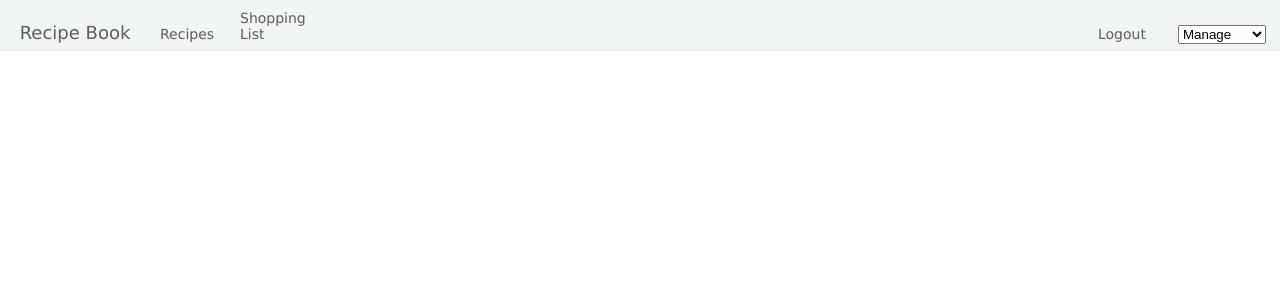
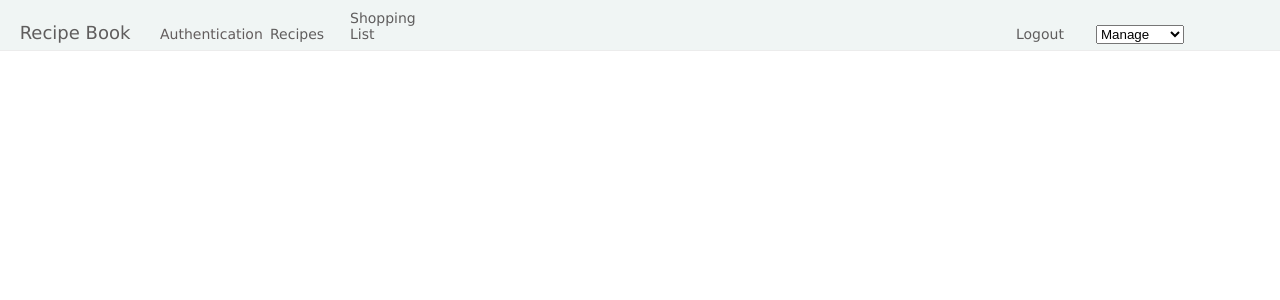
Before and after one commit to tunedinout/react-recipe-app, a React app: page / in a window 1280 px wide. Shown: the top 300 px of the page. Built offline with nearby package versions, Linux system fonts and the light colour scheme.

Commit message:
add all buttons on header bar

```diff
--- a/src/components/Header.js
+++ b/src/components/Header.js
@@ -3,6 +3,46 @@ import './header.css'
 
 
 class Header extends React.Component{
+    constructor(){
+        super();
+        this.onAuthClick = this.onAuthClick.bind(this);
+        this.onRecpClick = this.onRecpClick.bind(this);
+        this.onShopClick = this.onShopClick.bind(this);
+        this.onLogoutClick = this.onLogoutClick.bind(this);
+        this.state = {
+            authBgColor : "none",
+            recpBgColor : "none",
+            shopBgColor : "none"
+
+        }
+    }
+    onAuthClick(event){
+
+        this.setState({ authBgColor: "rgb(212, 217, 213)",
+                        shopBgColor: "none",
+                        recpBgColor: "none"
+                    })
+        console.log(event);
+    }
+    onRecpClick(event){
+
+        this.setState({
+            recpBgColor: "rgb(212, 217, 213)",
+            shopBgColor: "none",
+            authBgColor: "none"})
+        console.log(event);
+
+    }
+    onShopClick(event){
+        this.setState({
+            shopBgColor: "rgb(212, 217, 213)",
+            recpBgColor: "none",
+            authBgColor: "none"})
+        console.log(event);
+    }
+    onLogoutClick(event){
+
+    }
     render(){
         return (
 
@@ -15,21 +55,29 @@ class Header extends React.Component{
 
             </div>
 
-            <div className="recipes">
+            <div className="auth" onClick={this.onAuthClick} style={{backgroundColor:this.state.authBgColor}}>
+                    <div className="auth-txt">
+                        Authentication
+                    </div>
+
+            </div>
+
+            {/* hide if not authenticated */}
+            <div className="recipes" onClick={this.onRecpClick} style={{backgroundColor:this.state.recpBgColor}}>
                 <div className="recipes-txt">
                     Recipes
                 </div>
 
             </div>
 
-            <div className="shopping-list">
+            <div className="shopping-list" onClick={this.onShopClick} style={{backgroundColor:this.state.shopBgColor}}>
                 <div className="shopping-list-txt">
                     Shopping List
                 </div>
 
 
             </div>
-            <div className="logout">
+            <div className="logout" onClick={this.onLogoutClick}>
                 <div className="logout-txt">
                     Logout
                 </div>
--- a/src/components/header.css
+++ b/src/components/header.css
@@ -3,7 +3,7 @@
     background-color: rgb(240, 245, 244);
     height: 50px;
    border-bottom : 1px solid rgb(236, 236, 236);
-
+    cursor: pointer;
 
 }
 
@@ -21,6 +21,25 @@
     margin-top: 10px;
     background: none;
     border: none;
+}
+.auth{
+    width: 100px;
+    height: 100%;
+
+    /* transform: translateY(-12px); */
+    display: inline-block;
+    font-size: 14px;
+    color : rgb(95, 93, 93);
+    color : rgb(99, 93, 93);
+
+    margin-right: 10px;
+}
+
+.auth-txt{
+    margin-top: 10px;
+    background: none;
+    border: none;
+
 }
 .recipes{
     width: 70px;
@@ -58,7 +77,7 @@
     width: 70px;
     height: 100%;
     display: inline-block;
-    margin-left: 60%;
+    margin-left: 45%;
     font-size: 14px;
     color : rgb(95, 93, 93);
     margin-right: 10px;
--- a/src/index.html
+++ b/src/index.html
@@ -2,7 +2,7 @@
 <html>
 
 <head>
-    <title> Add Title here</title>
+    <title> MyReactRecipe</title>
 </head>
 
 <body>
```
